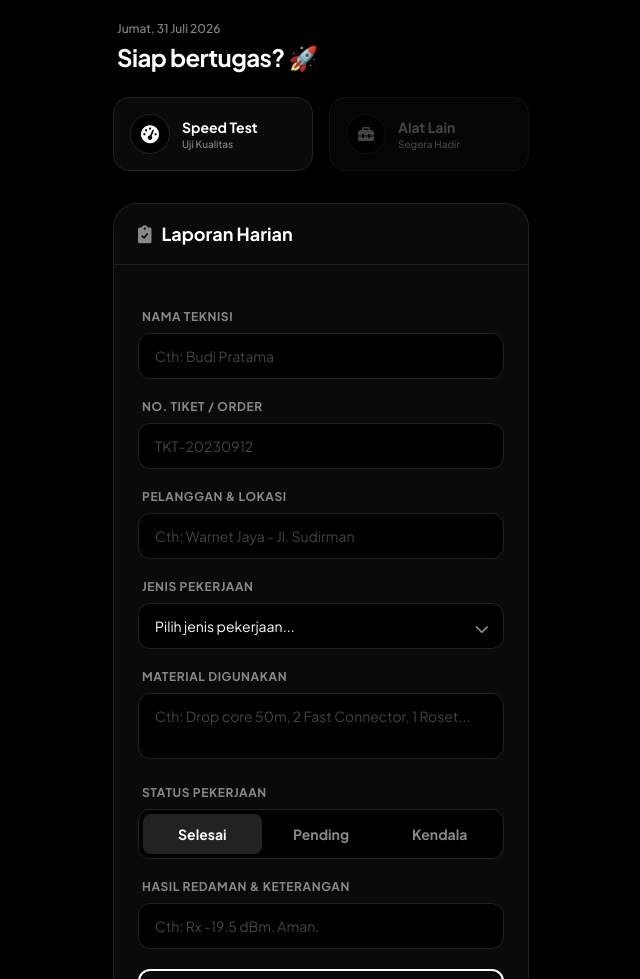
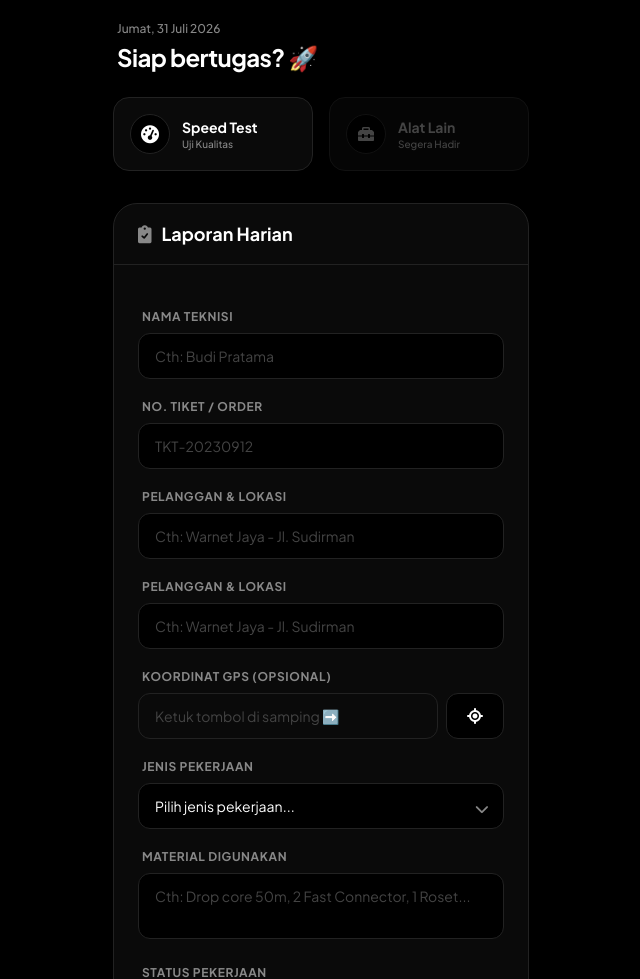
Before and after one commit to Yanglek1/Musik, a plain HTML site: page index.html in a window 1280 px wide. Shown: the part 121-1100 px from the top of the page, without its empty margins (319-959 px from the left). Drawn offline with nearby package versions, Linux system fonts and the light colour scheme.

Commit message:
Update index.html

```diff
--- a/index.html
+++ b/index.html
@@ -118,6 +118,21 @@
                     <label class="block text-xs font-bold text-dark-muted uppercase tracking-wider mb-2 ml-1">Pelanggan & Lokasi</label>
                     <input type="text" name="pelanggan" id="pelanggan" required placeholder="Cth: Warnet Jaya - Jl. Sudirman" class="w-full px-4 py-3 bg-black border border-dark-border rounded-xl focus:outline-none focus:border-white text-white placeholder-[#444] transition-all text-sm">
                 </div>
+                                <div>
+                    <label class="block text-xs font-bold text-dark-muted uppercase tracking-wider mb-2 ml-1">Pelanggan & Lokasi</label>
+                    <input type="text" name="pelanggan" id="pelanggan" required placeholder="Cth: Warnet Jaya - Jl. Sudirman" class="w-full px-4 py-3 bg-black border border-dark-border rounded-xl focus:outline-none focus:border-white text-white placeholder-[#444] transition-all text-sm">
+                </div>
+
+                <!-- MENU BARU: KOORDINAT GPS -->
+                <div>
+                    <label class="block text-xs font-bold text-dark-muted uppercase tracking-wider mb-2 ml-1">Koordinat GPS (Opsional)</label>
+                    <div class="flex space-x-2">
+                        <input type="text" id="koordinat" placeholder="Ketuk tombol di samping ➡️" class="flex-1 px-4 py-3 bg-[#0a0a0a] border border-dark-border rounded-xl focus:outline-none text-white placeholder-[#444] text-sm" readonly>
+                        <button type="button" id="btn-lokasi" class="bg-black border border-dark-border text-white px-5 rounded-xl hover:bg-white hover:text-black transition-all flex items-center justify-center">
+                            <i class="fa-solid fa-location-crosshairs"></i>
+                        </button>
+                    </div>
+                </div>
 
                 <div>
                     <label class="block text-xs font-bold text-dark-muted uppercase tracking-wider mb-2 ml-1">Jenis Pekerjaan</label>
```
